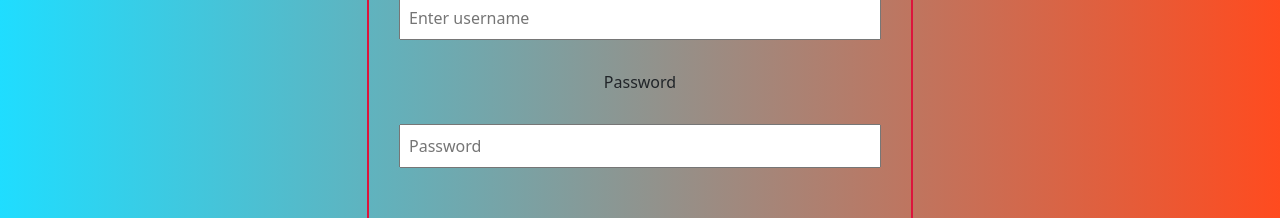
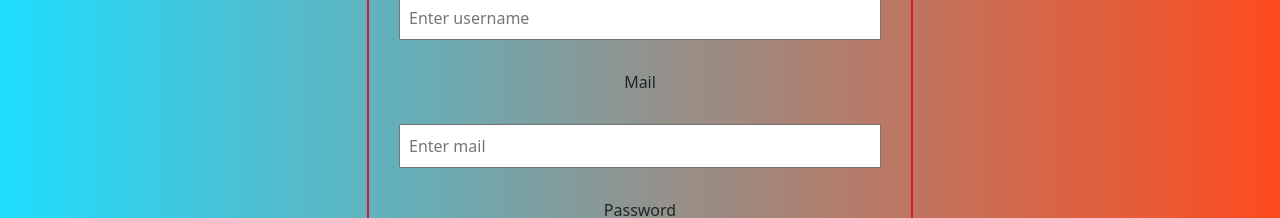
Before and after one commit to HannaTylna/chat-app-ts, a React (Create React App) app in the folder packages/frontend/: page /signup in a window 1280 px wide. Shown: the part 316-534 px from the top of the page. Built offline with nearby package versions, Linux system fonts and the light colour scheme.

Commit message:
username conflict

```diff
--- a/packages/frontend/src/pages/SignUpPage.tsx
+++ b/packages/frontend/src/pages/SignUpPage.tsx
@@ -6,19 +6,21 @@ import { StyledFormDiv } from '../styles/StyledFormDiv'
 
 const SignUpPage = () => {
   const [name, setUsername] = useState<string>('')
+  const [email, setEmail] = useState<string>('')
   const [password, setPassword] = useState<string>('')
   const [message, setMessage] = useState<string>('')
 
   const performSignup = async (): Promise<void> => {
     console.log('sign up')
-    if (!name || !password) {
-      setMessage('name and password is required')
+    if (!name || !password || !email) {
+      setMessage('name, mail, password are required')
       setTimeout(() => {
         setMessage('')
       }, 5000)
     }
     const signupResponse = await axios.post('http://localhost:4000/api/users', {
-      name: name,
+      username: name,
+      email: email,
       password: password,
     })
     console.log(signupResponse)
@@ -29,6 +31,7 @@ const SignUpPage = () => {
         setMessage('')
       }, 5000)
       setUsername('')
+      setEmail('')
       setPassword('')
     }
   }
@@ -44,6 +47,13 @@ const SignUpPage = () => {
                 value={name}
                 placeholder='Enter username'
                 onChange={(e) => setUsername(e.target.value)}
+              />
+              <label>Mail</label>
+              <input
+                type='email'
+                value={email}
+                placeholder='Enter mail'
+                onChange={(e) => setEmail(e.target.value)}
               />
 
               <label>Password</label>
```
